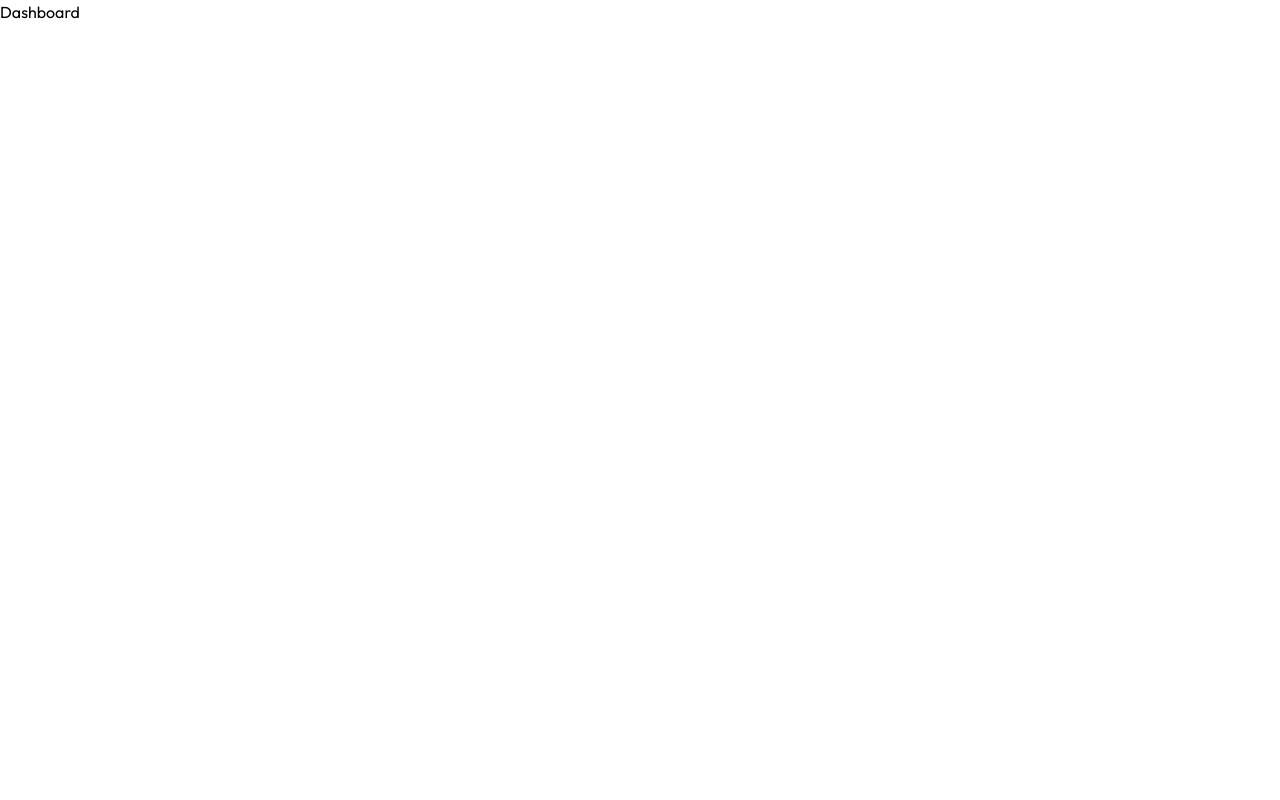
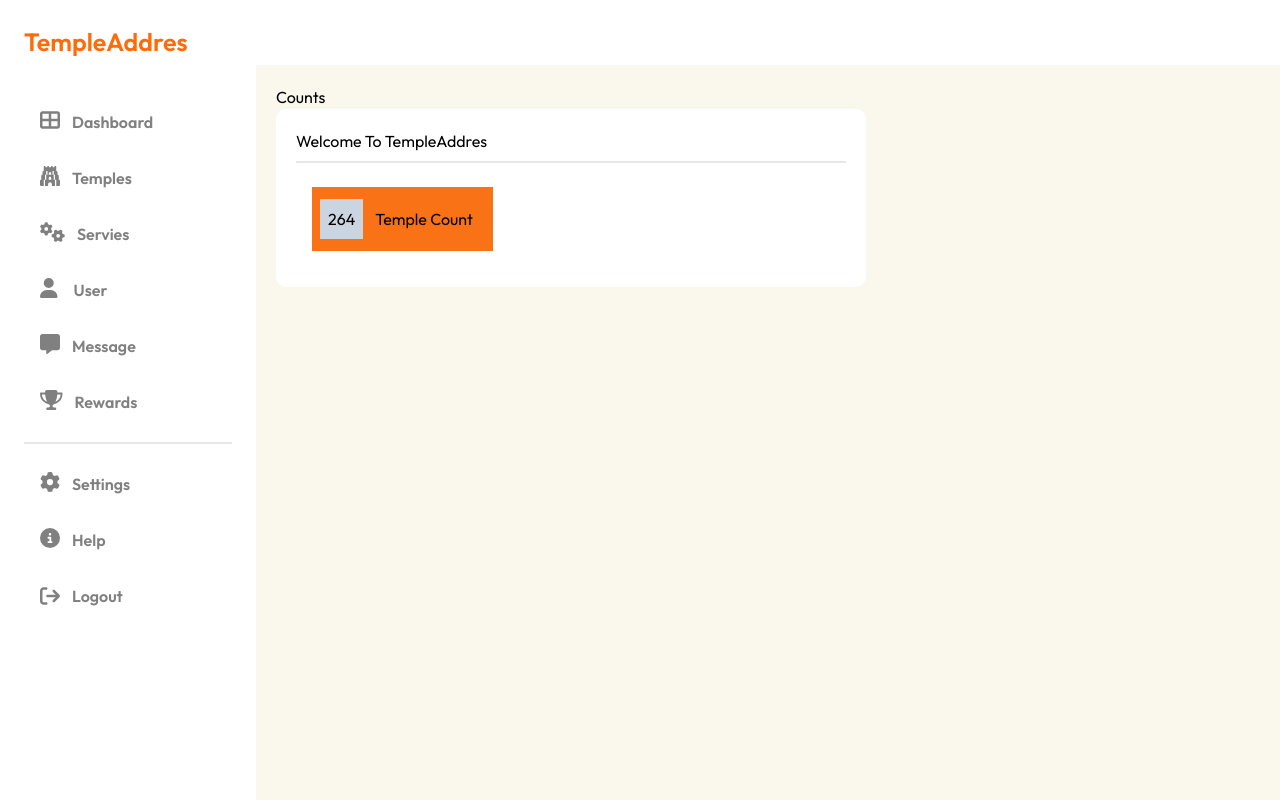
Before and after one commit to RishinKrishna/templeaddres.com, a Next.js app: page /admin in a window 1280 px wide. Built offline with nearby package versions, Linux system fonts and the light colour scheme.

Commit message:
added api for login

```diff
--- /dev/null
+++ b/src/components/admin/Sidebar/Counts/index.jsx
@@ -0,0 +1,28 @@
+import React from "react";
+
+const Counts = () => {
+  return (
+    <div className="">
+      <h5>Counts</h5>
+      <div className=" bg-white w-[60%] rounded-[10px] p-5 ">
+        <h4>Welcome To TempleAddres</h4>
+        <div className="border-t-2 border-gray-200 my-2"></div>
+
+        <div className="flex w-[60%]  bg-white ">
+          <div className="flex w-full ">
+            <div className="flex p-4 ">
+              <div className="flex bg-orange-500 p-2 w-full ">
+                <div className="flex justify-center items-center ">
+                  <div className="p-2 bg-slate-300">264</div>
+                  <div className="p-3">Temple Count</div>
+                </div>
+              </div>
+            </div>
+          </div>
+        </div>
+      </div>
+    </div>
+  );
+};
+
+export default Counts;
--- /dev/null
+++ b/src/components/admin/Sidebar/Header/index.jsx
@@ -0,0 +1,11 @@
+import React from 'react'
+
+const Header = () => {
+  return (
+    <div className='w-full h-[65px] bg-white'>
+
+    </div>
+  )
+}
+
+export default Header
--- /dev/null
+++ b/src/components/admin/Sidebar/index.jsx
@@ -0,0 +1,109 @@
+import { FontAwesomeIcon } from "@fortawesome/react-fontawesome";
+import {
+  faTableCellsLarge,
+  faGopuram,
+  faGears,
+  faMessage,
+  faTrophy,
+  faUser,
+  faGear,
+  faCircleInfo,
+  faArrowRightFromBracket,
+} from "@fortawesome/free-solid-svg-icons";
+import Link from "next/link";
+const Sidebar = () => {
+  return (
+    <div className="bg-white text-[grey] w-64 h-screen p-6">
+      <h2 className="text-[25px] font-semibold mb-10 text-[#ff6b07]">
+        TempleAddres
+      </h2>
+      <ul className="flex flex-col  justify-center">
+        <li className="mb-4 py-2 px-4 rounded-[10px] ">
+          <FontAwesomeIcon
+            icon={faTableCellsLarge}
+            className="social_icons mr-3 hover:text-[#ff6b07] text-[20px] "
+          />
+          <Link href="#" className="hover:text-black font-semibold ">
+            Dashboard
+          </Link>
+        </li>
+        <li className="mb-4  py-2 px-4 rounded-[10px] ">
+          <FontAwesomeIcon
+            icon={faGopuram}
+            className="social_icons mr-3 hover:text-[#ff6b07] text-[20px] "
+          />
+          <Link href="/temples" className="hover:text-black font-semibold ">
+            Temples
+          </Link>
+        </li>
+        <li className="mb-4  py-2 px-4 rounded-[10px] ">
+          <FontAwesomeIcon
+            icon={faGears}
+            className="social_icons mr-3 hover:text-[#ff6b07] text-[20px] "
+          />
+          <Link href="#" className="hover:text-black font-semibold ">
+            Servies
+          </Link>
+        </li>
+        <li className="mb-4  py-2 px-4 rounded-[10px]">
+          <FontAwesomeIcon
+            icon={faUser}
+            className="social_icons mr-4 hover:text-[#ff6b07] text-[20px] "
+          />
+          <Link href="#" className="hover:text-black font-semibold ">
+            User
+          </Link>
+        </li>
+        <li className="mb-4  py-2 px-4 rounded-[10px] ">
+          <FontAwesomeIcon
+            icon={faMessage}
+            className="social_icons mr-3 hover:text-[#ff6b07] text-[20px] "
+          />
+          <Link href="#" className="hover:text-black font-semibold ">
+            Message
+          </Link>
+        </li>
+        <li className="py-2 px-4 rounded-[10px] ">
+          <FontAwesomeIcon
+            icon={faTrophy}
+            className="social_icons mr-3 hover:text-[#ff6b07] text-[20px] "
+          />
+          <Link href="#" className="hover:text-black font-semibold ">
+            Rewards
+          </Link>
+        </li>
+        <div className="border-t-2 border-gray-200 my-5"></div>
+
+        <li className="mb-4  py-2 px-4 rounded-[10px] ">
+          <FontAwesomeIcon
+            icon={faGear}
+            className="social_icons mr-3 hover:text-[#ff6b07] text-[20px] "
+          />
+          <Link href="#" className="hover:text-black font-semibold ">
+            Settings
+          </Link>
+        </li>
+        <li className="mb-4  py-2 px-4 rounded-[10px] ">
+          <FontAwesomeIcon
+            icon={faCircleInfo}
+            className="social_icons mr-3 hover:text-[#ff6b07] text-[20px] "
+          />
+          <Link href="#" className="hover:text-black font-semibold ">
+            Help
+          </Link>
+        </li>
+        <li className="mb-4 py-2 px-4 rounded-[10px] flex items-center">
+          <FontAwesomeIcon
+            icon={faArrowRightFromBracket}
+            className="social_icons mr-3 hover:text-[#ff6b07] text-[20px]"
+          />
+          <Link href="#" className="hover:text-black font-semibold ">
+            Logout
+          </Link>
+        </li>
+      </ul>
+    </div>
+  );
+};
+
+export default Sidebar;
--- a/src/pages/admin/index.jsx
+++ b/src/pages/admin/index.jsx
@@ -1,9 +1,19 @@
-import React from 'react'
+import Header from "@/components/admin/Sidebar/Header";
+import Sidebar from '@/components/admin/Sidebar';
+import Counts from "@/components/admin/Sidebar/Counts";
 
 const Dashboard = () => {
   return (
-    <div>Dashboard</div>
+    <div className='flex bg-[#faf7ed] h-screen'>
+      <Sidebar />
+      <div className="flex flex-1 flex-col justify-between">
+        <Header />
+        <div className="flex-1 p-5">
+        <Counts />
+        </div>
+      </div>
+    </div>
   )
 }
 
-export default Dashboard
+export default Dashboard;
--- a/src/pages/admin/temples/index.jsx
+++ b/src/pages/admin/temples/index.jsx
@@ -1,9 +1,9 @@
 import React from 'react'
 
-const Temples = () => {
+const temples = () => {
   return (
     <div>Temples</div>
   )
 }
 
-export default Temples
+export default temples
--- a/src/pages/login.jsx
+++ b/src/pages/login.jsx
@@ -3,7 +3,7 @@ import Image from "next/image";
 import Link from "next/link";
 import Styles from "../styles/login.module.css";
 import { useState } from "react";
-import axios from "../config/axiosConfig";
+import { post } from "../config/axiosConfig";
 import router from "next/router";
 
 const Login = () => {
@@ -59,20 +59,26 @@ const Login = () => {
     const isValid = validateForm();
 
     if (!isValid) return;
-
-    axios
-      .post("auth/login", {
+    post({
+      api: "/auth/login",
+      data: {
         identifier: loginForm.email,
         password: loginForm.password,
-      })
-      .then((response) => {
-        console.log(response);
-        // SET THE TOKEN IN LOCAL STORAGE  AS ACCESSTOKEN
-        // SHOW A MESSAGE
-        // REDIRECT TO DAHBOARD
-        router.push("/");
-      })
-      .catch((error) => {});
+      },
+      toastConfig: {
+        messages: {
+          pending: "Please wait",
+          success: "Login Successful",
+          error: "Incorrect email or password",
+        },
+      },
+    }).then((response) => {
+      if (response.data.success) {
+        router.push("/dashboard");
+      }
+    });
+
+
   };
 
   return (
--- a/src/pages/signup.jsx
+++ b/src/pages/signup.jsx
@@ -121,9 +121,9 @@ const Signup = () => {
           className={`${Styles["img-box"]} absolute top-0 left-0 w-full h-full object-cover`}
         />
       </div>
-      <div className={` overflow-auto w-full md:w-[80%]  p-[50px]`}>
-        <div className={`${Styles["form-box"]}  `}>
-          <h1 className="text-[27px] font-bold text-[#ff6b07] text-center mb-8">
+      <div className={` overflow-auto w-full md:w-[80%]  lg:p-[50px] `}>
+        <div className={`${Styles["form-box"]} m-auto `}>
+          <h1 className="text-[27px] font-bold text-[#ff6b07] text-center mb-6 lg:mt-0 mt-6">
             TempleAddress
           </h1>
           <h2 className="text-[25px] font-bold text-[#000] text-center mb-4">
```
